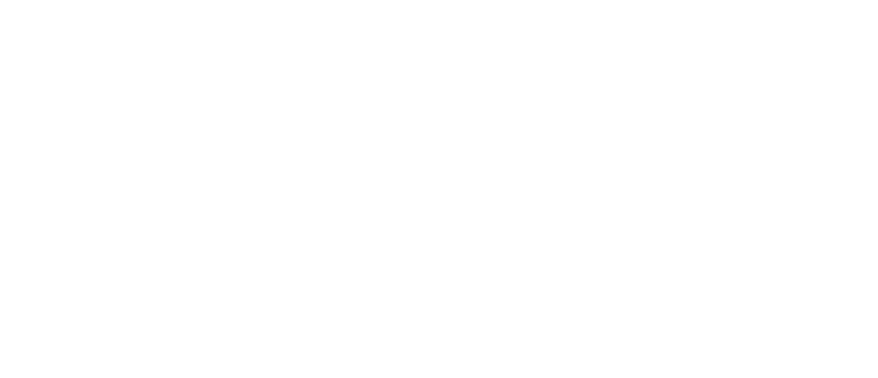
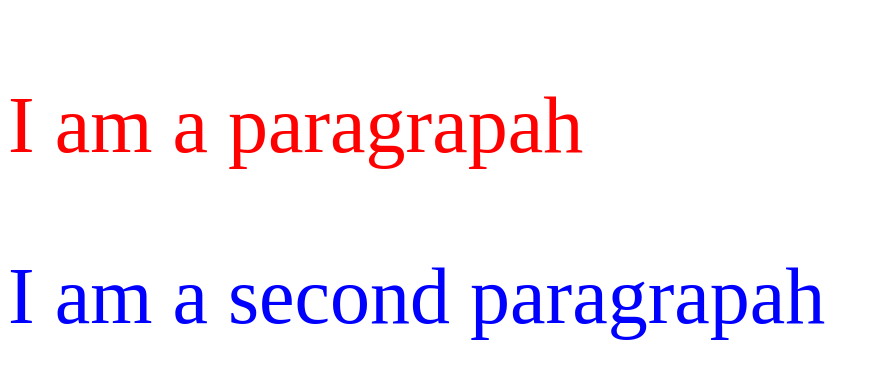
Before and after one commit to tunnelview/css_basic_30thMar, a plain HTML site: page index.html in a window 1280 px wide. Shown: the whole page, without its empty margins (0-878 px from the left). Drawn offline with Linux system fonts and the light colour scheme.

Commit message:
Add embedded css to index.html

```diff
--- a/index.html
+++ b/index.html
@@ -4,7 +4,19 @@
     <meta charset="UTF-8" />
     <meta http-equiv="X-UA-Compatible" content="IE=edge" />
     <meta name="viewport" content="width=device-width, initial-scale=1.0" />
-    <title>Document</title>
+    <title>CSS Basic</title>
+
+    <!-- embeded css -->
+    <style>
+      p {
+        color: blue;
+        font-size: 80px;
+      }
+    </style>
   </head>
-  <body></body>
+  <body>
+    <!-- inline way of writing CSS -->
+    <p style="color: red">I am a paragrapah</p>
+    <p>I am a second paragrapah</p>
+  </body>
 </html>
```
